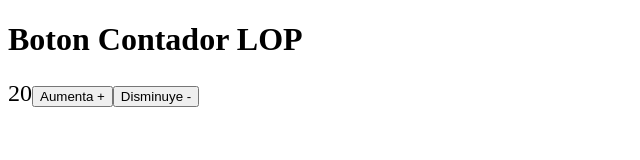
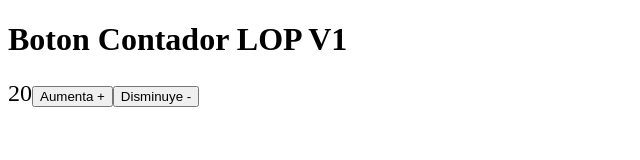
Before and after one commit to Superfino4/curso_react_midudev, a website: page index.html in a window 1280 px wide. Shown: the full height of the page, 0-640 px from the left. Drawn offline with nearby package versions, Linux system fonts and the light colour scheme.

Commit message:
Update 2 files

```diff
--- a/index.html
+++ b/index.html
@@ -58,7 +58,7 @@
     <script src="https://unpkg.com/babel-standalone@6/babel.min.js"></script>
   </head>
   <body>
-    <h1>Boton Contador LOP</h1>
+    <h1>Boton Contador LOP V1</h1>
     <div id="app">
       <script type="text/babel">
         const $app = document.getElementById("app");
```
Also changed, not shown: 1 other file.
